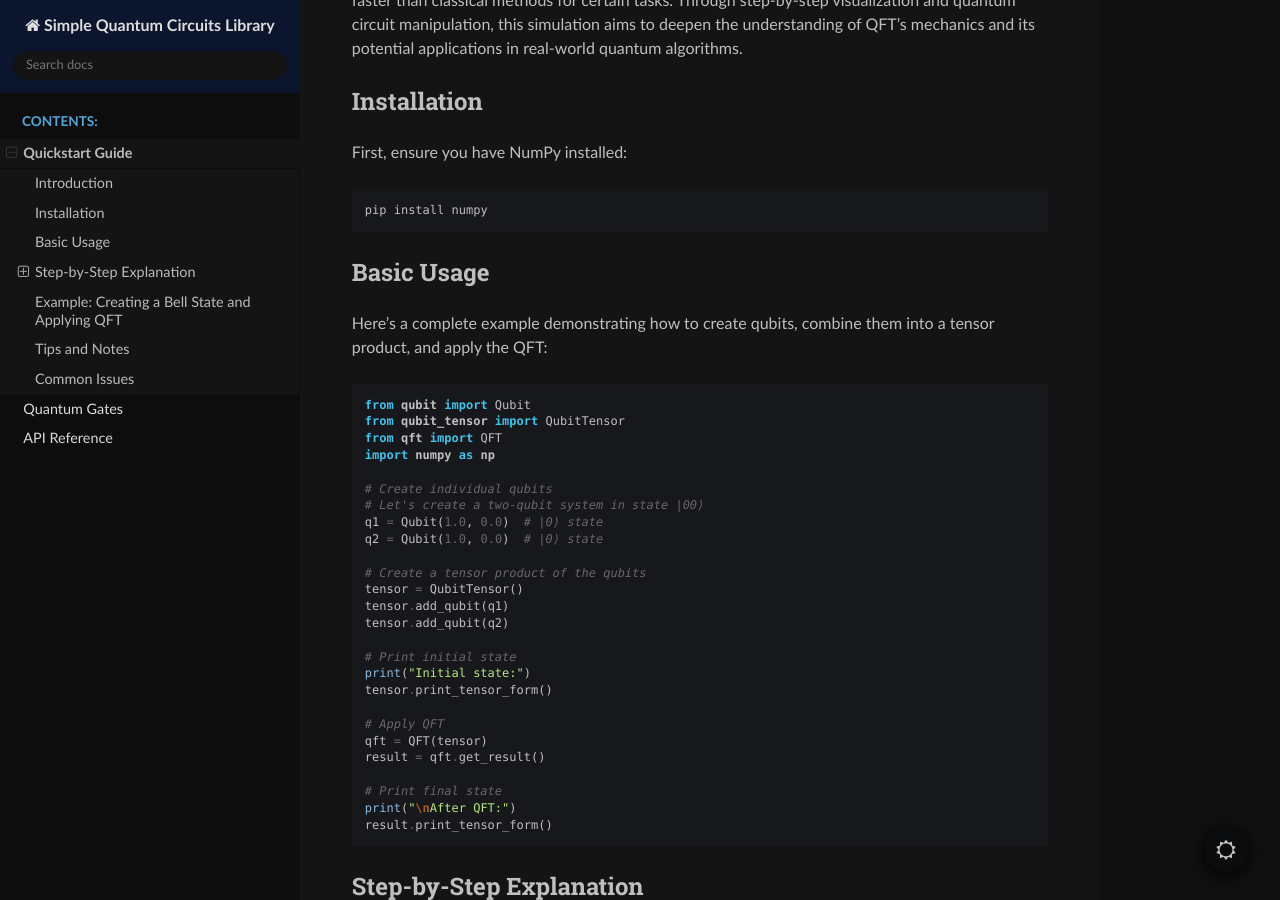
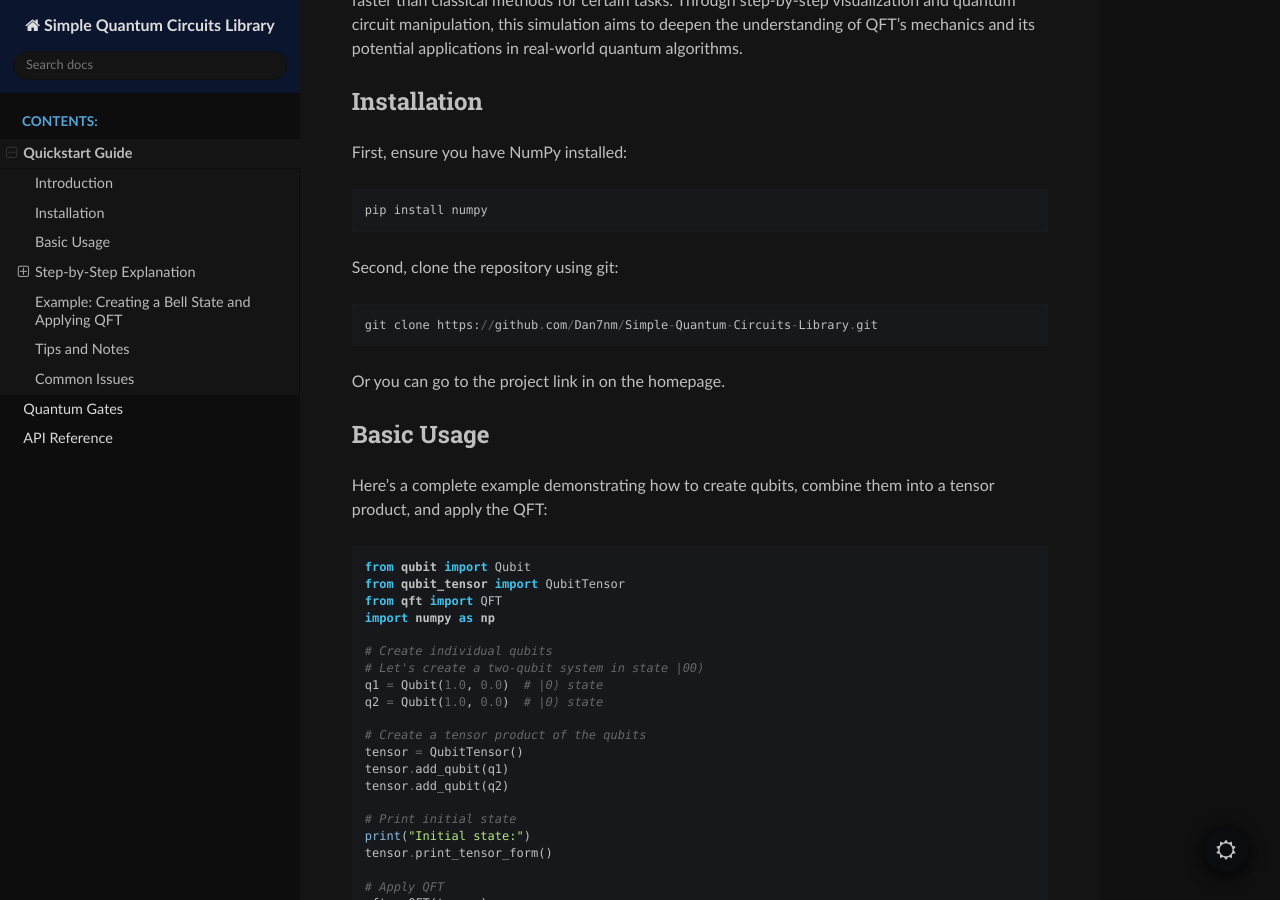
Before and after one commit to Dan7nm/Simple-Quantum-Circuits-Library, a Sphinx documentation site: the page built from docs/source/quickstart.rst, in a window 1280 px wide and 900 px high, scrolled down 443 px. Built offline with Sphinx 7.4.7 and the Read the Docs theme 3.1.0, drawn with Linux system fonts in a browser that asks for light colours.

Commit message:
Added links to repo

```diff
--- a/docs/source/index.rst
+++ b/docs/source/index.rst
@@ -11,6 +11,9 @@
 
 This small library implements the basic quantum gates in quantum computing. The library allows to build simple quantum circuits and provides a built curcuits in the form of quantum fourier transform.
 
+Link to the project repository:
+`Github Repository <https://github.com/Dan7nm/Simple-Quantum-Circuits-Library>`_
+
 
 .. toctree::
    :maxdepth: 2
--- a/docs/source/quickstart.rst
+++ b/docs/source/quickstart.rst
@@ -14,6 +14,12 @@
 First, ensure you have NumPy installed::
 
     pip install numpy
+
+Second, clone the repository using git::
+
+    git clone https://github.com/Dan7nm/Simple-Quantum-Circuits-Library.git
+
+Or you can go to the project link in on the homepage.
 
 Basic Usage
 -----------
```
